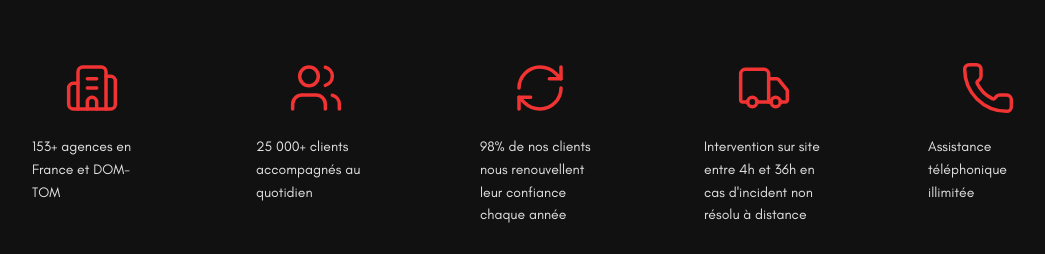
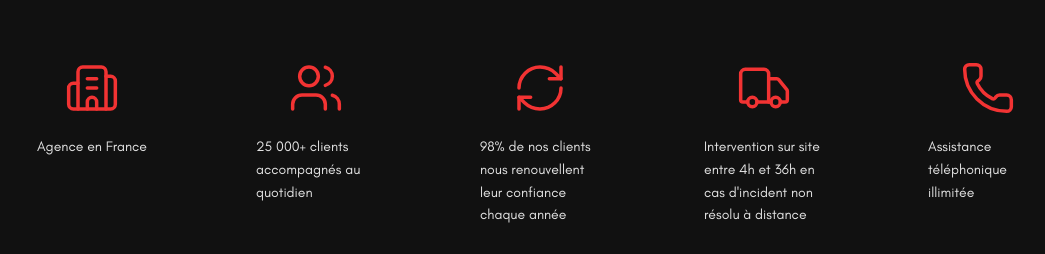
Before and after one commit to 4skygroup/cybersky, a React (Vite) app: page / in a window 1280 px wide. Shown: the part 1020-1274 px from the top of the page, without its empty margins (100-1145 px from the left). Built offline with nearby package versions, Linux system fonts and the light colour scheme.

Commit message:
style: Swap Agency Number

```diff
--- a/src/components/WhyChooseUs.tsx
+++ b/src/components/WhyChooseUs.tsx
@@ -6,7 +6,7 @@ import FeatureIcon from '@/components/FeatureIcon';
 
 // Les 9 éléments exacts de la maquette Figma
 const FEATURES = [
-    { icon: <Building2 size={56} strokeWidth={1.5} />, text: "153+ agences en France et DOM-TOM" },
+    { icon: <Building2 size={56} strokeWidth={1.5} />, text: "Agence en France" },
     { icon: <Users size={56} strokeWidth={1.5} />, text: "25 000+ clients accompagnés au quotidien" },
     { icon: <RefreshCw size={56} strokeWidth={1.5} />, text: "98% de nos clients nous renouvellent leur confiance chaque année" },
     { icon: <Truck size={56} strokeWidth={1.5} />, text: "Intervention sur site entre 4h et 36h en cas d'incident non résolu à distance" },
```
